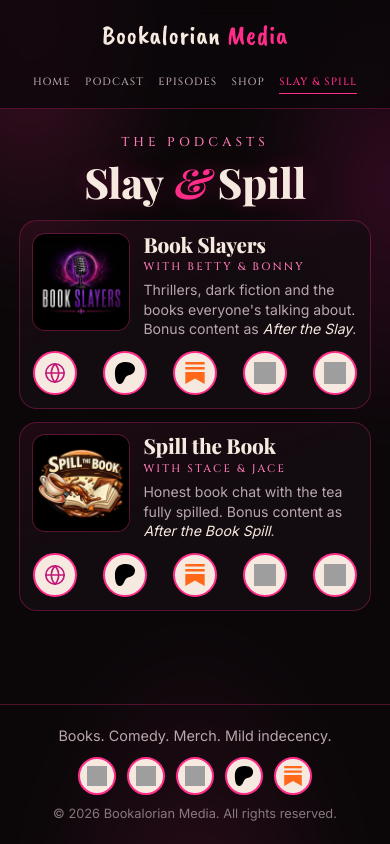
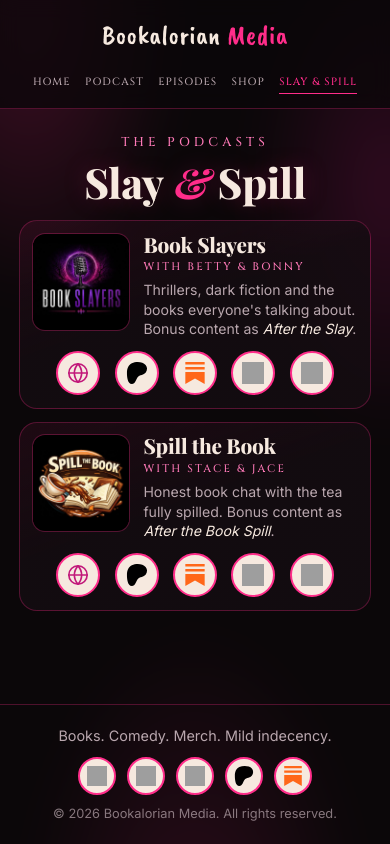
Before and after one commit to jacbenn/bookalorianmedia, a website: page slay-and-spill.html in a window 390 px wide. Drawn offline with nearby package versions, Linux system fonts and the light colour scheme; grey boxes are pictures that could not be loaded; a web font is replaced by a local one.

Commit message:
Slay & Spill: group the icons together and centre them
Co-Authored-By: Claude Opus 5.5 <noreply@anthropic.com>
Claude-Session: https://claude.ai/code/session_01AGyoVQSVDYTf9ckexyST2X

```diff
--- a/styles.css
+++ b/styles.css
@@ -216,7 +216,7 @@ h3 { font-family: var(--display); font-weight: 700; font-size: 1.6rem; line-heig
 .cards-section .link-list a:hover { border-color: var(--pink); background: rgba(255, 45, 138, 0.14); }
 
 /* Slay & Spill links as round icons (like the footer) */
-.cards-section .link-list { display: flex; justify-content: space-between; gap: 0.8rem; flex-wrap: wrap; }
+.cards-section .link-list { display: flex; justify-content: center; gap: 0.8rem; flex-wrap: wrap; }
 .cards-section .link-list li { flex: none; }
 .cards-section .link-list a,
 .cards-section .link-list a:hover {
@@ -314,7 +314,7 @@ h3 { font-family: var(--display); font-weight: 700; font-size: 1.6rem; line-heig
   .cards-section .card-sub { margin: 0.15rem 0 0.3rem; font-size: 0.68rem; }
   .cards-section .card > p:not(.card-sub) { margin-bottom: 0; font-size: 0.88rem; line-height: 1.4; }
   .cards-section .link-list { grid-column: 1 / -1; margin-top: 0.75rem; }
-  .cards-section .link-list { justify-content: space-between; gap: 0.5rem; }
+  .cards-section .link-list { justify-content: center; gap: 0.9rem; }
   .hero { padding-top: 1.5rem; }
   .hero-tagline { font-size: 1rem; margin-top: 0.5rem; }
   .hero + .section { padding-top: 1.25rem; }
```
